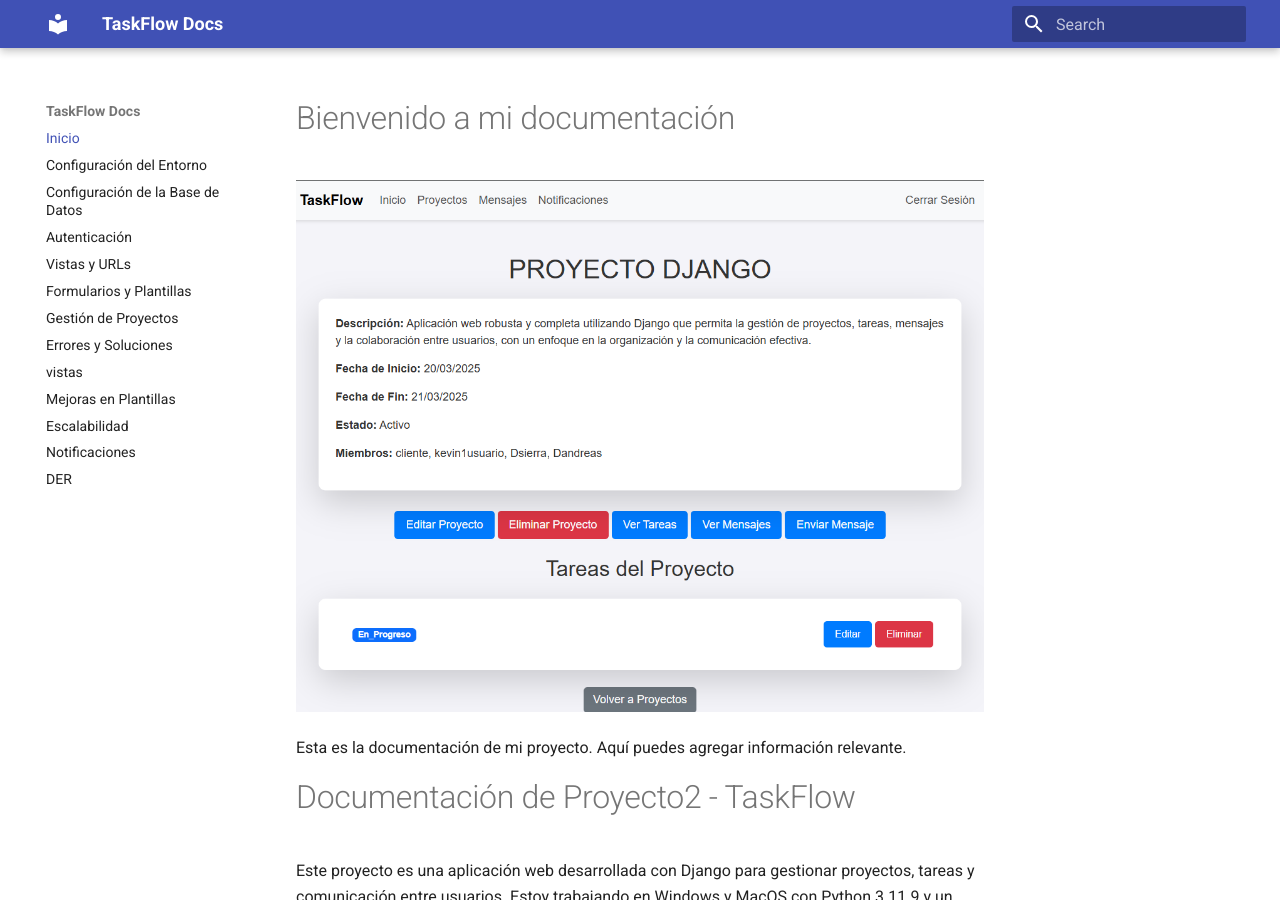
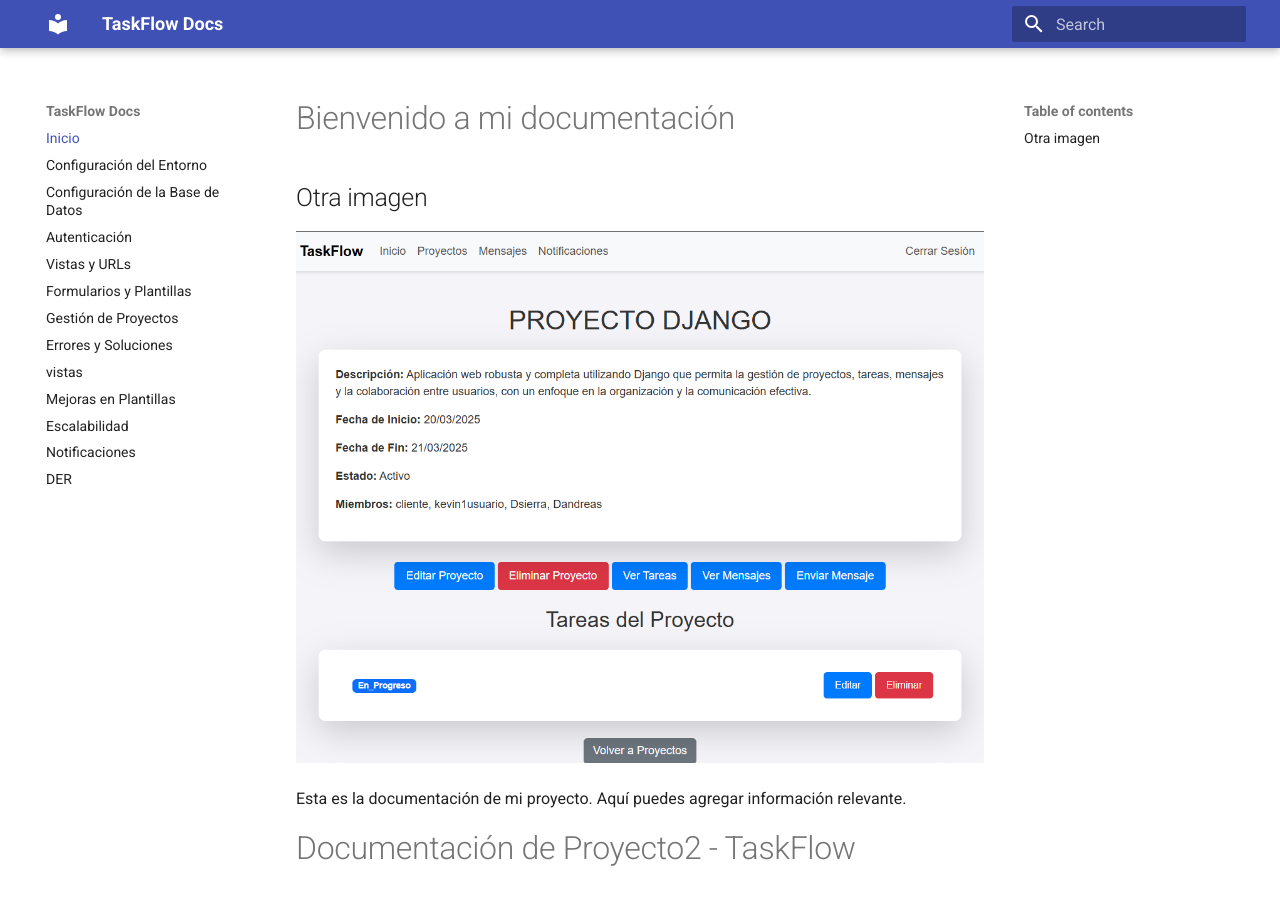
Before and after one commit to Andreas103-SI/mkdocs, an MkDocs documentation site: the page built from docs/index.md, in a window 1280 px wide and 900 px high. Built offline with MkDocs 1.6.1 and Material for MkDocs 9.7.7, drawn with Linux system fonts in a browser that asks for light colours; part of the change alters nothing that is shown.

Commit message:
Agregar sección y encabezado para el Diagrama DER en la documentación, y añadir otra imagen.

```diff
--- a/docs/index.md
+++ b/docs/index.md
@@ -1,6 +1,7 @@
 # Bienvenido a mi documentación
 
 
+## Otra imagen
 ![Otra Imagen](image1.png)
 
 
@@ -79,8 +80,8 @@ Este proyecto es una aplicación web desarrollada con Django para gestionar proy
 * Hemos sentado las bases para la creación de modelos y la gestión de datos.
 * Hemos documentado soluciones a problemas comunes.
 
-
-    ![Diagrama DER](DER.png)
+## Diagrama DER
+![DER](DER.png)
 
 
 **Próximos pasos:**
```
